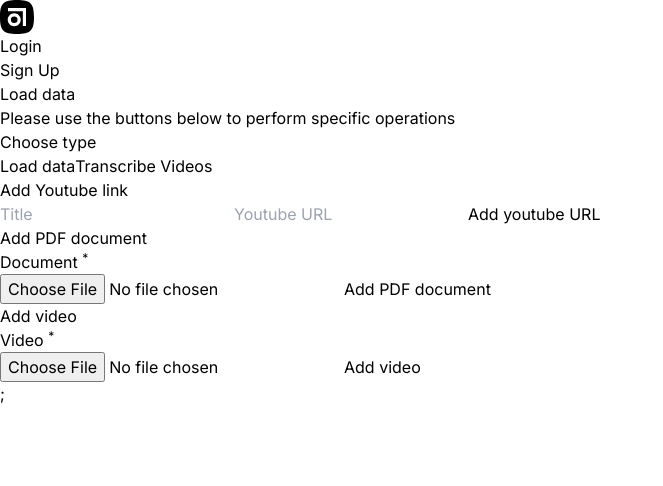
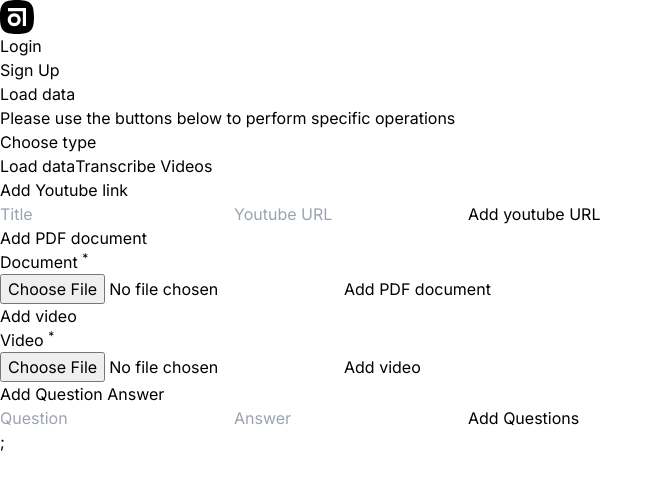
Before and after one commit to devvenom11/ai.mtxrealty-frontend, a Next.js app: page /admin in a window 1280 px wide. Shown: the top 486 px of the page, without its empty margins (0-663 px from the left). Built offline with nearby package versions, Linux system fonts and the light colour scheme; no server answers.

Commit message:
answer questions api integration

```diff
--- a/src/components/Admin.js
+++ b/src/components/Admin.js
@@ -12,7 +12,9 @@ const Admin = () => {
     apiCall("POST", "/api/load_data")
       .then(({ data, success, error }) => {
         if (!success) throw error;
-        toast.success(`${data.message}. Documents: ${data.docx_count}, PDFs: ${data.pdf_count}, Videos:${data.transcription_count}`);
+        toast.success(
+          `${data.message}. Documents: ${data.docx_count}, PDFs: ${data.pdf_count}, Videos:${data.transcription_count}`
+        );
       })
       .catch(() => toast.error("Failed to load data. Please try again."))
       .finally(() => {
@@ -26,9 +28,10 @@ const Admin = () => {
       .then(({ data, success, error }) => {
         if (!success) throw error;
         toast.success(`${data.message}.`);
-
       })
-      .catch(() => toast.error("Failed to transcribe videos. Please try again."))
+      .catch(() =>
+        toast.error("Failed to transcribe videos. Please try again.")
+      )
       .finally(() => {
         setTranscribing(false);
       });
@@ -37,12 +40,20 @@ const Admin = () => {
   return (
     <div className="bg-gray-50 min-h-screen py-12">
       <div className="flex items-start justify-center gap-6 mx-auto container my-6">
-        <LoadOrTranscribe transcribing={transcribing} loadingData={loadingData} loadData={loadData} transcribeVideos={transcribeVideos} />
+        <LoadOrTranscribe
+          transcribing={transcribing}
+          loadingData={loadingData}
+          loadData={loadData}
+          transcribeVideos={transcribeVideos}
+        />
         <AddYoutubeUrl loadData={loadData} />
       </div>
       <div className="flex items-start justify-center gap-6 mx-auto container">
         <AddPDF loadData={loadData} />
         <AddVideo transcribeVideos={transcribeVideos} />
+      </div>
+      <div className="flex items-start justify-center gap-6 mx-auto container mt-6">
+        <AddQuestionAnswer />
       </div>
     </div>
   );
@@ -50,7 +61,71 @@ const Admin = () => {
 
 export default Admin;
 
-const LoadOrTranscribe = ({ loadingData, transcribing, loadData, transcribeVideos }) => {
+const AddQuestionAnswer = () => {
+  const [question, setQuestion] = useState("");
+  const [answer, setAnswer] = useState("");
+  const [loading, setLoading] = useState(false);
+
+
+  const handleQuestionAnswer = (e) => {
+    e.preventDefault();
+    setLoading(true);
+    apiCall("POST", "/api/add_question_answers", { question, answer })
+      .then(({ data, success, error }) => {
+        if (!success) throw error;
+        toast.success(`${data.message}.`);
+        setQuestion("");
+        setAnswer("");
+        loadData();
+      })
+      .catch((err) => {
+        toast.error(err.error);
+      })
+      .finally(() => {
+        setLoading(false);
+      });
+  };
+  return (
+    <form
+      onSubmit={handleQuestionAnswer}
+      className="bg-white p-6 rounded-lg shadow-md mx-auto w-[925px]"
+    >
+      <h2 className="text-xl font-bold mb-4">Add Question Answer </h2>
+      <label className="block">
+        <input
+          value={question}
+          onChange={(e) => setQuestion(e.target.value)}
+          className="w-full px-4 py-2 text-gray-800 border border-gray-300 rounded !bg-white"
+          placeholder="Question"
+          required
+        />
+      </label>
+      <label className="block mt-3">
+        <input
+          value={answer}
+          onChange={(e) => setAnswer(e.target.value)}
+          className="w-full px-4 py-2 text-gray-800 border border-gray-300 rounded !bg-white"
+          placeholder="Answer"
+          required
+        />
+      </label>
+      <button
+        className="mt-8 px-6 py-2 bg-gray-900 text-white rounded-md hover:bg-gray-700 disabled:bg-gray-600 disabled:hover:bg-gray-600 text-sm"
+        disabled={loading || answer.length < 2}
+        type="submit"
+      >
+        Add Questions
+      </button>
+    </form>
+  );
+};
+
+const LoadOrTranscribe = ({
+  loadingData,
+  transcribing,
+  loadData,
+  transcribeVideos,
+}) => {
   return (
     <div className="bg-white p-6 rounded-lg shadow-md ml-auto max-w-lg w-[450px]">
       <h2 className="text-xl font-bold mb-4">Load data</h2>
@@ -104,13 +179,28 @@ const AddYoutubeUrl = ({ loadData }) => {
       });
   };
   return (
-    <form onSubmit={handleYoutubeURL} className="bg-white p-6 rounded-lg shadow-md mr-auto max-w-lg w-[450px]">
+    <form
+      onSubmit={handleYoutubeURL}
+      className="bg-white p-6 rounded-lg shadow-md mr-auto max-w-lg w-[450px]"
+    >
       <h2 className="text-xl font-bold mb-4">Add Youtube link </h2>
       <label className="block">
-        <input value={topic} onChange={(e) => setTopic(e.target.value)} className="w-full px-4 py-2 text-gray-800 border border-gray-300 rounded !bg-white" placeholder="Title" required />
+        <input
+          value={topic}
+          onChange={(e) => setTopic(e.target.value)}
+          className="w-full px-4 py-2 text-gray-800 border border-gray-300 rounded !bg-white"
+          placeholder="Title"
+          required
+        />
       </label>
       <label className="block mt-3">
-        <input value={url} onChange={(e) => setUrl(e.target.value)} className="w-full px-4 py-2 text-gray-800 border border-gray-300 rounded !bg-white" placeholder="Youtube URL" required />
+        <input
+          value={url}
+          onChange={(e) => setUrl(e.target.value)}
+          className="w-full px-4 py-2 text-gray-800 border border-gray-300 rounded !bg-white"
+          placeholder="Youtube URL"
+          required
+        />
       </label>
       <button
         className="mt-8 px-6 py-2 bg-gray-900 text-white rounded-md hover:bg-gray-700 disabled:bg-gray-600 disabled:hover:bg-gray-600 text-sm"
@@ -154,7 +244,10 @@ const AddPDF = ({ loadData }) => {
     }
   };
   return (
-    <form onSubmit={handleAddFile} className="bg-white p-6 rounded-lg shadow-md ml-auto max-w-lg w-[450px]">
+    <form
+      onSubmit={handleAddFile}
+      className="bg-white p-6 rounded-lg shadow-md ml-auto max-w-lg w-[450px]"
+    >
       <h2 className="text-xl font-bold mb-4">Add PDF document </h2>
 
       <label className="block mt-3">
@@ -170,7 +263,11 @@ const AddPDF = ({ loadData }) => {
           required
         />
       </label>
-      <button className="mt-8 px-6 py-2 bg-gray-900 text-white rounded-md hover:bg-gray-700 disabled:bg-gray-600 disabled:hover:bg-gray-600 text-sm" disabled={loading || !file} type="submit">
+      <button
+        className="mt-8 px-6 py-2 bg-gray-900 text-white rounded-md hover:bg-gray-700 disabled:bg-gray-600 disabled:hover:bg-gray-600 text-sm"
+        disabled={loading || !file}
+        type="submit"
+      >
         {loading ? "Adding PDF document.." : "Add PDF document"}
       </button>
     </form>
@@ -208,16 +305,29 @@ const AddVideo = ({ transcribeVideos }) => {
     }
   };
   return (
-    <form onSubmit={handleAddFile} className="bg-white p-6 rounded-lg shadow-md mr-auto max-w-lg w-[450px]">
+    <form
+      onSubmit={handleAddFile}
+      className="bg-white p-6 rounded-lg shadow-md mr-auto max-w-lg w-[450px]"
+    >
       <h2 className="text-xl font-bold mb-4">Add video </h2>
 
       <label className="block mt-3">
         <p className="mb-1">
           Video <sup className="text-red-500 font-bold">*</sup>
         </p>
-        <input type="file" accept="video/*" onChange={(e) => setFile(e.target.files[0])} className="px-4 py-2 text-gray-800 border border-gray-300 rounded !bg-white" required />
+        <input
+          type="file"
+          accept="video/*"
+          onChange={(e) => setFile(e.target.files[0])}
+          className="px-4 py-2 text-gray-800 border border-gray-300 rounded !bg-white"
+          required
+        />
       </label>
-      <button className="mt-8 px-6 py-2 bg-gray-900 text-white rounded-md hover:bg-gray-700 disabled:bg-gray-600 disabled:hover:bg-gray-600 text-sm" disabled={loading || !file} type="submit">
+      <button
+        className="mt-8 px-6 py-2 bg-gray-900 text-white rounded-md hover:bg-gray-700 disabled:bg-gray-600 disabled:hover:bg-gray-600 text-sm"
+        disabled={loading || !file}
+        type="submit"
+      >
         {loading ? "Adding video.." : "Add video"}
       </button>
     </form>
--- /dev/null
+++ b/src/pages/api/add_question_answers.js
@@ -0,0 +1,33 @@
+import { API_PATH } from "@/utils/constants";
+import axios from "axios";
+
+export default async function handler(req, res) {
+
+    if (req.method === "POST") {
+    const { question, answer } = req.body;
+    try {
+
+      const response = await axios.post(
+        `${API_PATH}/add_question_answers/`,
+        null, // No body for this request
+        {
+          params: {
+            question: question || 'Default',
+            answer: answer,
+          },
+          headers: {
+            'accept': 'application/json',
+          },
+        }
+      );
+
+      return res.status(200).json(response.data);
+    } catch (error) {
+      console.log("error response", error.response);
+      return res.status(500).json({ error: error.response.data.detail });
+    }
+  } else {
+    res.setHeader("Allow", ["POST"]);
+    res.status(405).end(`Method ${req.method} Not Allowed`);
+  }
+}
```
